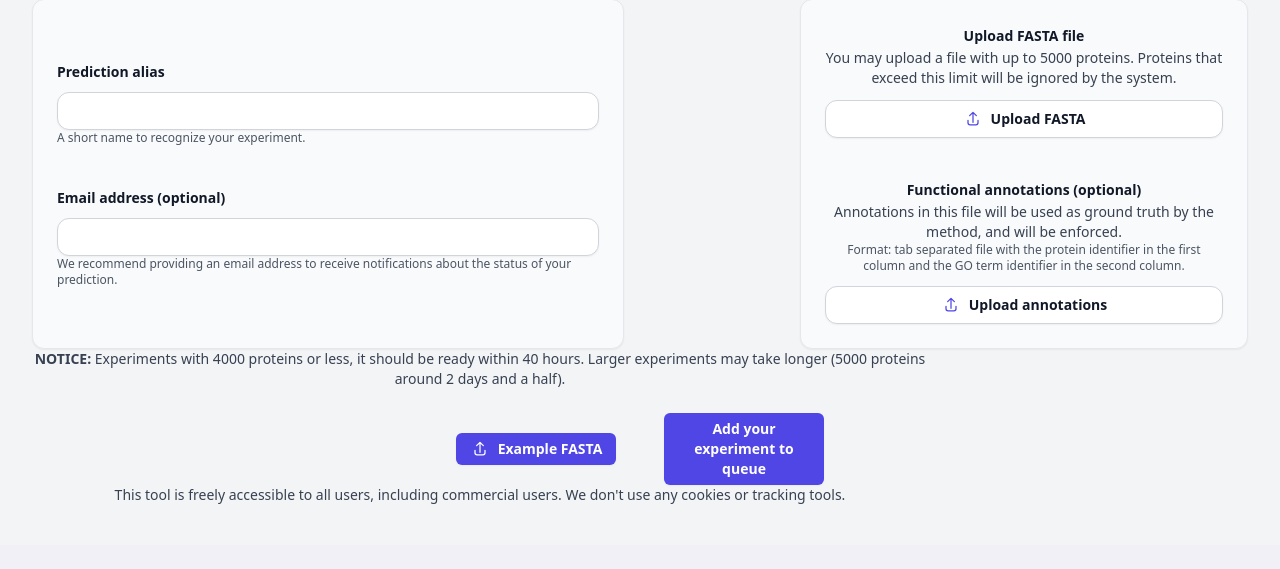
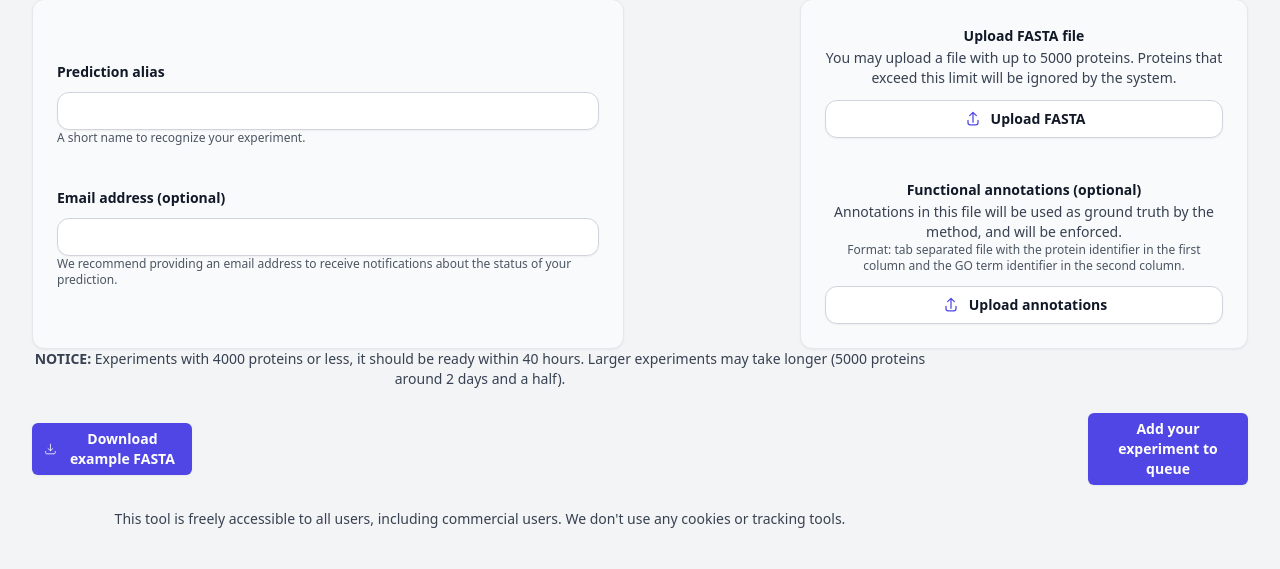
Before and after one commit to paccanarolab/s2f-web, a Python web app: template frontend/base/jinja2/base/home.html in a window 1280 px wide. Shown: the part 361-930 px from the top of the page. Before the commit the page ends 865 px from the top, so only its background shows below. Run offline with Jinja, Linux system fonts and the light colour scheme; the template is opened without the code that fills it, so the values that code supplies are empty; style sheets or scripts are compiled from the project's sources.

Commit message:
Sorting buttons and changing icon

```diff
--- a/frontend/base/jinja2/base/home.html
+++ b/frontend/base/jinja2/base/home.html
@@ -124,12 +124,15 @@
             <strong>NOTICE:</strong> Experiments with 4000 proteins or less, it should be ready within 40 hours. Larger experiments may take longer (5000 proteins around 2 days and a half).
         </p>
 
-        <div class="mt-6 flex items-center justify-center gap-12">
-            <a href="https://paccanarolab.org/s2f_data/example.fasta/" download class="inline-flex items-center justify-center gap-2 rounded-md bg-indigo-600 px-3 py-1.5 w-40 text-sm font-semibold text-white shadow-sm hover:bg-indigo-500 focus-visible:outline focus-visible:outline-2 focus-visible:outline-offset-2 focus-visible:outline-indigo-600">
+        <div class="mt-6 flex items-center justify-between gap-12">
+            <a
+                href="https://paccanarolab.org/s2f_data/example.fasta/"
+                download
+                class="inline-flex items-center justify-center gap-2 rounded-md bg-indigo-600 px-3 py-1.5 w-40 text-sm font-semibold text-white shadow-sm hover:bg-indigo-500 focus-visible:outline focus-visible:outline-2 focus-visible:outline-offset-2 focus-visible:outline-indigo-600">
                 <svg xmlns="http://www.w3.org/2000/svg" class="h-5 w-5" viewBox="0 0 24 24" fill="none" stroke="currentColor" stroke-width="1.5">
-                    <path stroke-linecap="round" stroke-linejoin="round" d="M12 16V4m0 0 4 4m-4-4-4 4m-2 5.5v3a2.5 2.5 0 0 0 2.5 2.5h7a2.5 2.5 0 0 0 2.5-2.5v-3"/>
+                    <path stroke-linecap="round" stroke-linejoin="round" d="M3 16.5v2.25A2.25 2.25 0 0 0 5.25 21h13.5A2.25 2.25 0 0 0 21 18.75V16.5M7.5 11.25 12 15m0 0 4.5-3.75M12 15V3" />
                 </svg>
-                <span>Example FASTA</span>
+                <span>Download example FASTA</span>
             </a>
             <button
                 type="submit"
@@ -147,7 +150,7 @@
                 Add your experiment to queue
             </button>
         </div>
-        <p class="max-w-4xl text-center text-sm text-gray-700">
+        <p class="mt-6 max-w-4xl text-center text-sm text-gray-700">
             This tool is freely accessible to all users, including commercial users. We don't use any cookies or tracking tools.
         </p>
     </div>
```
